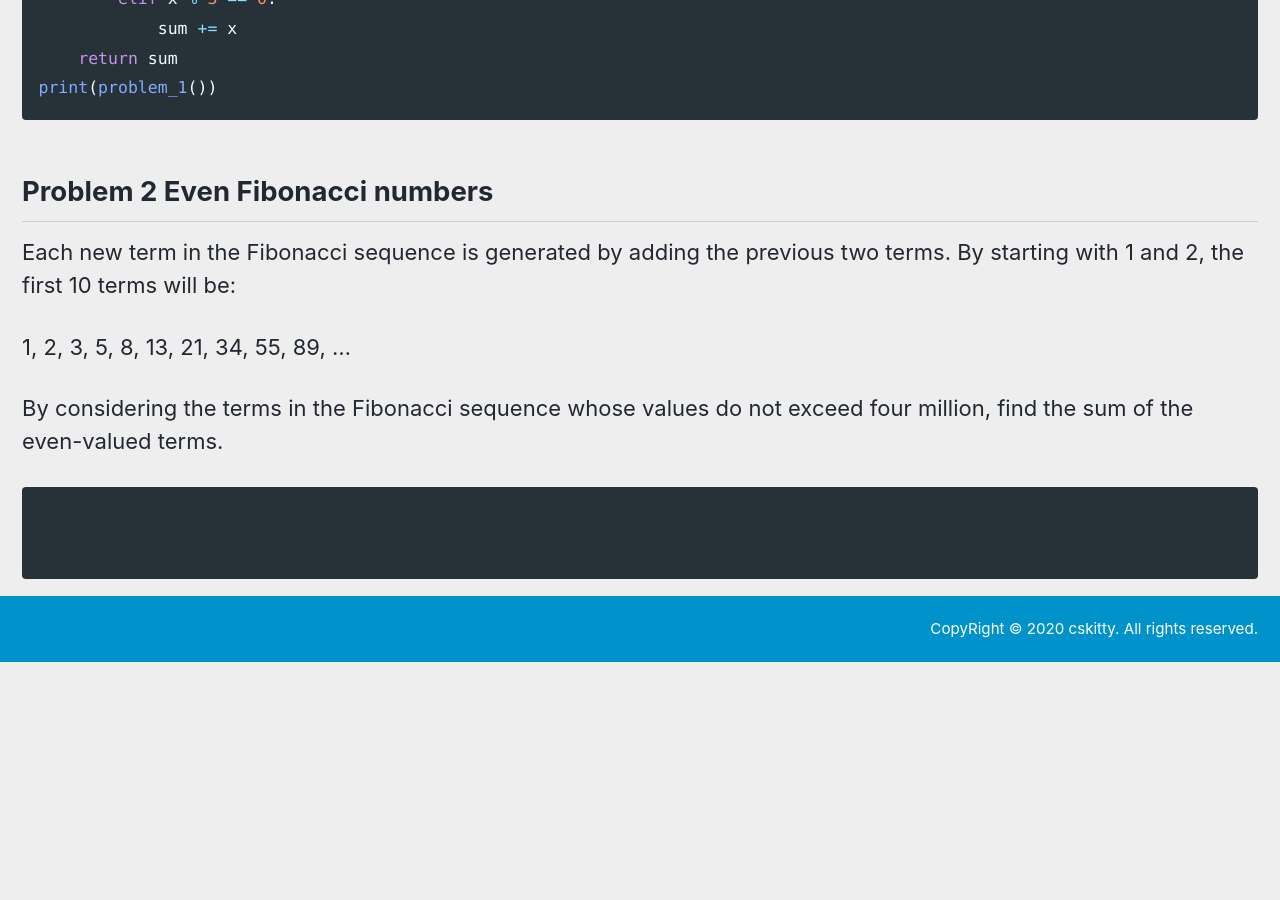
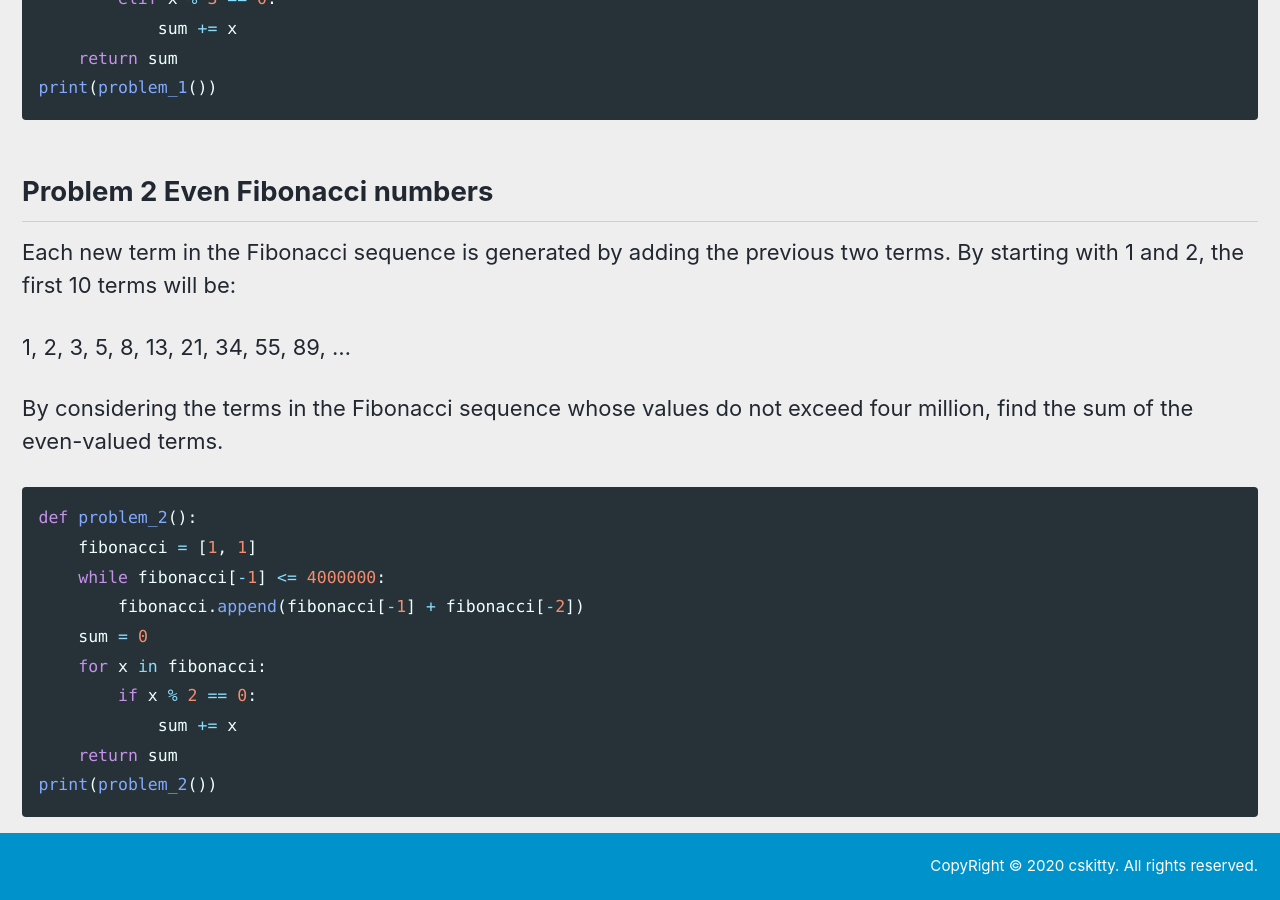
Before and after one commit to cskitty/cskitty.github.io, a Jekyll site: the page built from _posts/2020-04-19-post-project-euler-1.md, in a window 1280 px wide and 900 px high, scrolled down 643 px. Built offline with Jekyll 4.4.1, drawn with Linux system fonts in a browser that asks for light colours; cached includes are drawn as plain includes; nearby versions of some CDN libraries; before the commit the page ends 1305 px from its top, so only the background shows below that.

Commit message:
Problem 2 solution is done.

````diff
--- a/_posts/2020-04-19-post-project-euler-1.md
+++ b/_posts/2020-04-19-post-project-euler-1.md
@@ -44,6 +44,14 @@ By considering the terms in the Fibonacci sequence whose values do not exceed fo
 
 
 ```python
-
-
+def problem_2():
+    fibonacci = [1, 1]
+    while fibonacci[-1] <= 4000000:
+        fibonacci.append(fibonacci[-1] + fibonacci[-2])
+    sum = 0
+    for x in fibonacci:
+        if x % 2 == 0:
+            sum += x
+    return sum
+print(problem_2())
 ```
````
Also changed, not shown: 1 other file.
